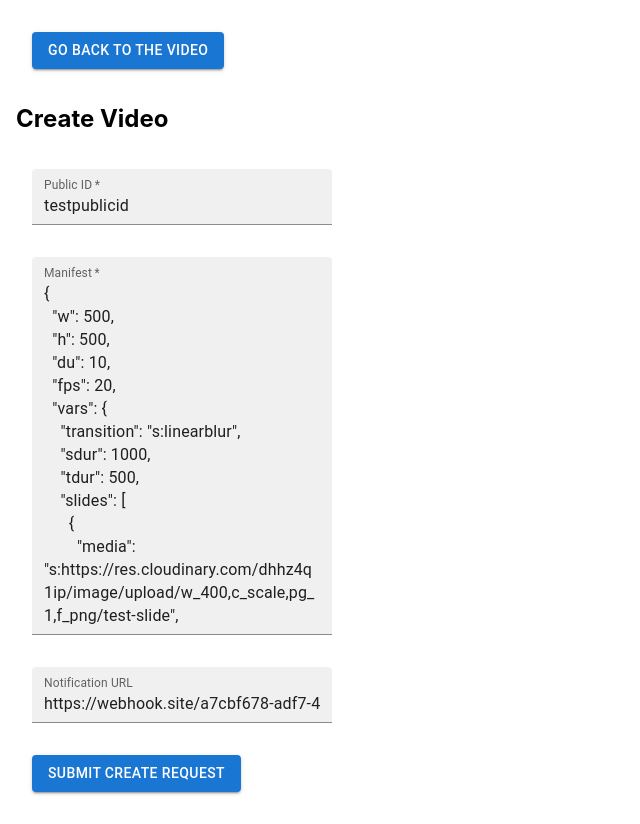
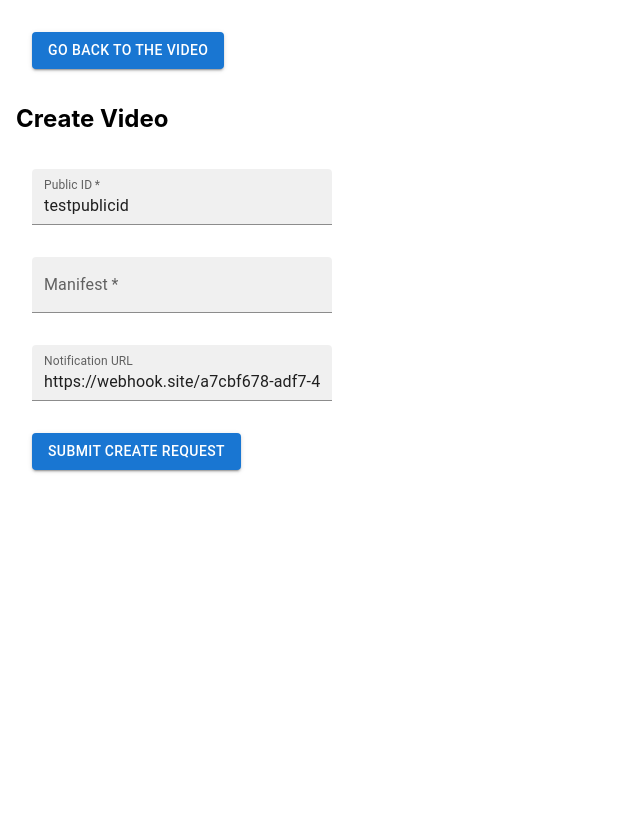
Before and after one commit to rebeccapeltz/next-video-gen, a Next.js app: page /create_video in a window 1280 px wide. Shown: the whole page, without its empty margins (0-640 px from the left). After the commit the page ends 800 px from the top, so only its background shows below. Built offline with nearby package versions, Linux system fonts and the light colour scheme.

Commit message:
fix manifest

```diff
--- a/components/CreateVideoForm.js
+++ b/components/CreateVideoForm.js
@@ -42,13 +42,7 @@ const requestCreateVideo = async (FN, body) => {
     document.getElementById("warning").textContent = `${error.toString()}`;
   }
 };
-
-const Form = () => {
-  const router = useRouter();
-  const classes = useStyles();
-  // create state variables for each input
-  const [publicId, setPublicId] = useState("testpublicid");
-  const [manifest, setManifest] = useState({
+const inititalManifest = {
   w: 500,
   h: 500,
   du: 10,
@@ -84,17 +78,26 @@ const Form = () => {
       },
     ],
   },
-  });
+}
+const Form = () => {
+  const router = useRouter();
+  const classes = useStyles();
+  // create state variables for each input
+  const [publicId, setPublicId] = useState("testpublicid");
+  let manifest = null;
+  // const [manifest, setManifest] = useState(null);
   const [notificationURL, setNotificationURL] = useState(
     "https://webhook.site/a7cbf678-adf7-4847-8586-96e6825cea46"
   );
   const [manifestString, setManifestString] = useState(
-    JSON.stringify(manifest, 0, 2)
+    JSON.stringify(inititalManifest, 0, 2)
   );
 
   const handleSubmit = (e) => {
     e.preventDefault();
-    setManifest(JSON.parse(manifestString));
+    debugger;
+    // setManifest(JSON.parse(manifestString));
+    manifest = JSON.parse(manifestString);
     console.log("after parse",manifest, JSON.stringify(manifest))
 
     // setup body
@@ -136,7 +139,7 @@ const Form = () => {
           required
           multiline
           maxRows={15}
-          value={manifestString}
+          // value={}
           onChange={(e) => setManifestString(e.target.value)}
         />
         <TextField
```
Lines whose indentation alone changed are shown as unchanged.
